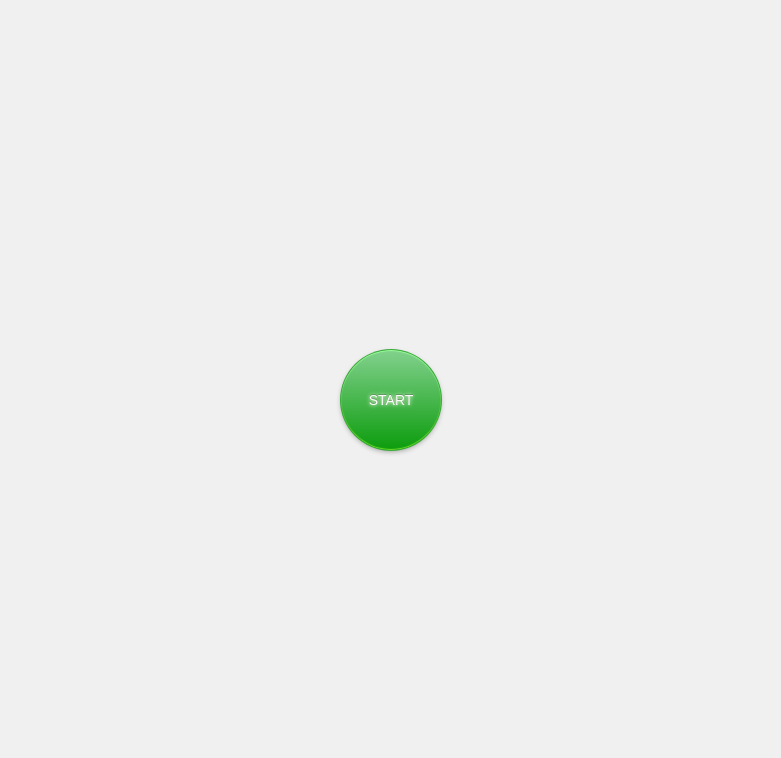
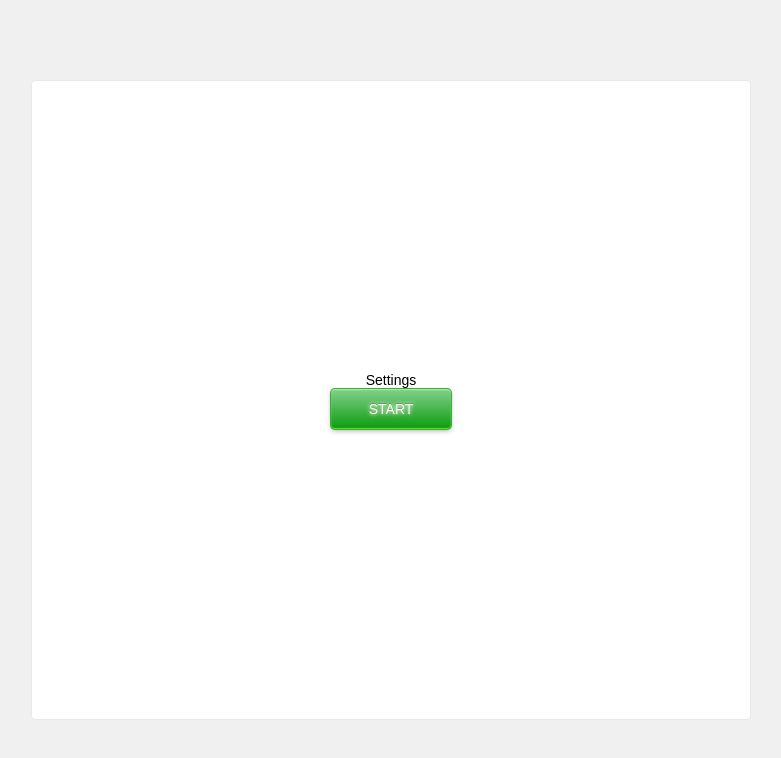
Before and after one commit to ViktorIukhlin/CockyJun, a React (Create React App) app: page /#/startPage in a window 1280 px wide. Shown: the top 758 px of the page, without its empty margins (249-1030 px from the left). Built offline with nearby package versions, Linux system fonts and the light colour scheme.

Commit message:
add settings and off on timer

```diff
--- a/src/App.js
+++ b/src/App.js
@@ -1,22 +1,26 @@
-import React from 'react';
+import React, { useState } from 'react';
 import { Route, HashRouter, Redirect } from 'react-router-dom';
 import './App.scss';
 import QuestionsPage from './components/QuestionsPage/QuestionsPage';
 import StartPage from './components/StartPage/StartPage';
 
 function App(props) {
-  let countTimer = 10;
+  const [amountOfTime, setAmountOfTime] = useState(10)
+  const [timerOn, setTimerOn] = useState(true)
   return (
     <HashRouter>
       <div className='wrapper'>
+        <div className='container'>
           <Redirect from='/' to='/startPage'/>
           <Route exact path='/startPage' render={ () => <StartPage />} />
           <Route exact path='/questionsPage' render={ () =>
             <QuestionsPage
             state={props.store.getState().questionsPage.questions.sort(() => Math.random() - 0.5,)}
-          countTimer={countTimer}
+            countTimer={amountOfTime}
+            timerOn={timerOn}
             />}
           />
+        </div>
       </div>
     </HashRouter>
   );
--- a/src/App.scss
+++ b/src/App.scss
@@ -402,3 +402,13 @@ a {
   justify-content: center;
   align-items: center;
 }
+.container{
+    width: 100%;
+    height: 80%;
+    background-color: #fff;
+    border: 1px solid rgb(230,233,238);
+    border-radius: 4px;
+    @media (max-width: 720px) {
+        margin: 10px;
+    }
+    }
--- /dev/null
+++ b/src/Settings/Settings.jsx
@@ -0,0 +1,21 @@
+import React from "react";
+import style from "./Settings.module.scss";
+
+const Settings = ({ setTimer }) => {
+  return (
+    <div className={style.container}>
+      {/* <label>
+        Пойдут:
+        <input
+          name="isGoing"
+          type="checkbox"
+          // checked={true}
+          // onChange={}
+        />
+      </label> */}
+      Settings
+    </div>
+  );
+};
+
+export default Settings;
--- /dev/null
+++ b/src/Settings/Settings.module.scss
@@ -0,0 +1,3 @@
+.container{
+
+}
--- a/src/components/QuestionsPage/QuestionsPage.jsx
+++ b/src/components/QuestionsPage/QuestionsPage.jsx
@@ -4,7 +4,7 @@ import Question from "./Question/Question";
 import style from "./QuestionsPage.module.scss";
 import ResultWindow from "./ResultWindow/ResultWindow";
 
-const QuestionsPage = ({ state, countTimer}) => {
+const QuestionsPage = ({ state, countTimer, timerOn}) => {
   const [counter, setCounter] = useState(0);
   const [resultWindow, setResultWindow] = useState(false);
   const [answerFromPlayer, setAnswerFromPlayer] = useState("");
@@ -16,6 +16,7 @@ const QuestionsPage = ({ state, countTimer}) => {
   const [answersRandom, setAnswersRandom] = useState([]);
 
   useEffect(() => {
+    if(!timerOn) return
     if(timer !== 0) {
       const localTimer = setTimeout(() => {
         setTimer(timer - 1);
@@ -23,7 +24,7 @@ const QuestionsPage = ({ state, countTimer}) => {
       return () => clearTimeout(localTimer);
     }
     setTimeOff(true)
-  }, [timer]);
+  }, [timer, timerOn]);
 
   useEffect(() => {
     if (counter === state.length) return () => {};
@@ -33,7 +34,6 @@ const QuestionsPage = ({ state, countTimer}) => {
   }, [counter, countTimer, state]);
 
   const sendAnswers = (e) => {
-    console.log(e)
     setAnswerFromPlayer(e.target.outerText);
     setResultWindow(true);
   };
@@ -60,7 +60,7 @@ const QuestionsPage = ({ state, countTimer}) => {
   };
 
   return (
-    <div className={style.container}>
+    <>
       {counter === state.length ? (
         <div className={style.containerCopy}>
           Правильных ответов {counter - wrongAnswer} из {counter}
@@ -72,7 +72,7 @@ const QuestionsPage = ({ state, countTimer}) => {
         showResultWindow()
       ) : (
         <>
-           {timer &&
+           {timerOn &&
            <div className={style.timer} style={timer < 5 ? {color: '#EE593B'} : {}}>
             {timer >= 10 ? `00:${timer}` : `00:0${timer}`}
            </div>}
@@ -83,7 +83,7 @@ const QuestionsPage = ({ state, countTimer}) => {
           />
         </>
       )}
-    </div>
+    </>
   );
 };
 
--- a/src/components/QuestionsPage/QuestionsPage.module.scss
+++ b/src/components/QuestionsPage/QuestionsPage.module.scss
@@ -1,13 +1,3 @@
-.container{
-  width: 100%;
-  height: 80%;
-  background-color: #fff;
-  border: 1px solid rgb(230,233,238);
-  border-radius: 4px;
-  @media (max-width: 720px) {
-    margin: 10px;
-  }
-}
 .containerCopy{
   display: flex;
   flex-direction: column;
--- a/src/components/StartPage/StartPage.jsx
+++ b/src/components/StartPage/StartPage.jsx
@@ -1,10 +1,12 @@
 import React from 'react';
 import { NavLink } from 'react-router-dom';
+import Settings from '../../Settings/Settings';
 import style from './StartPage.module.scss'
 
-const StartPage = () => {
+const StartPage = ({setTimer}) => {
   return (
     <div className={style.container}>
+      <Settings setTimer={setTimer}/>
       <NavLink to="/questionsPage"> <button className={style.button} to="/questionsPage">START</button> </NavLink>
     </div>
   )
--- a/src/components/StartPage/StartPage.module.scss
+++ b/src/components/StartPage/StartPage.module.scss
@@ -1,11 +1,15 @@
 .container{
-
+  display: flex;
+  flex-direction: column;
+  align-items:center;
+  justify-content: center;
+  height: 100%;
 }
 .button{
   position: relative;
   display: inline-block;
-  height: 100px;
-  width: 100px;
+  min-height: 40px;
+  min-width: 120px;
   color: rgb(245,245,245);
   text-shadow: 0 -1px rgba(0,0,0,.1);
   text-decoration: none;
@@ -13,7 +17,7 @@
   padding: .3em 1em;
   outline: none;
   border: none;
-  border-radius: 50%;
+  border-radius: 4px;
   background: #0c9c0d linear-gradient(#82d18d, #0c9c0d);
   box-shadow: inset #72de26 0 -1px 1px, inset 0 1px 1px #98ff98, #3caa3c 0 0 0 1px, rgba(0,0,0,.3) 0 2px 5px;
   -webkit-animation: pulsate 1.2s linear infinite;
```
Lines whose indentation alone changed are shown as unchanged.
